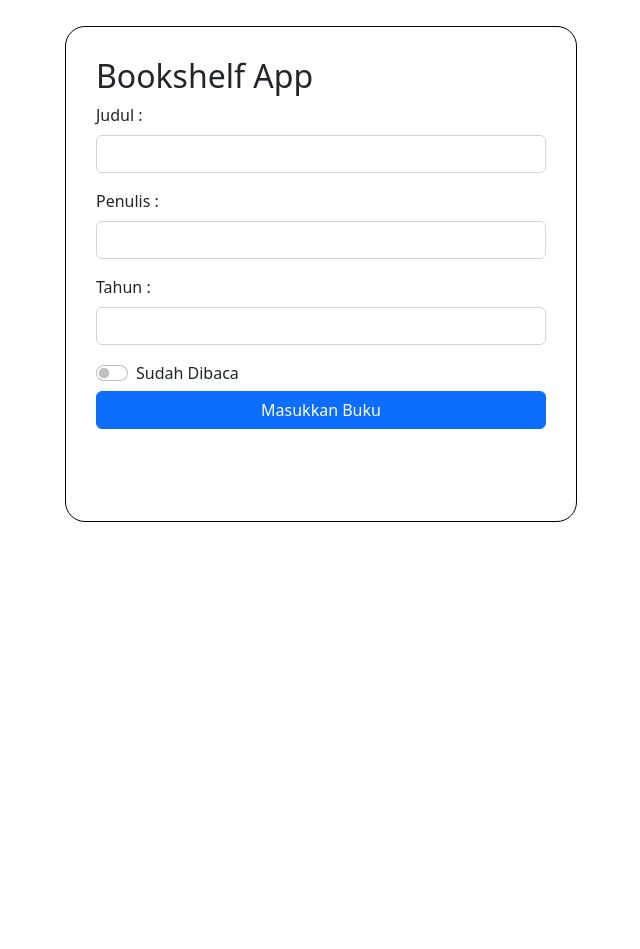
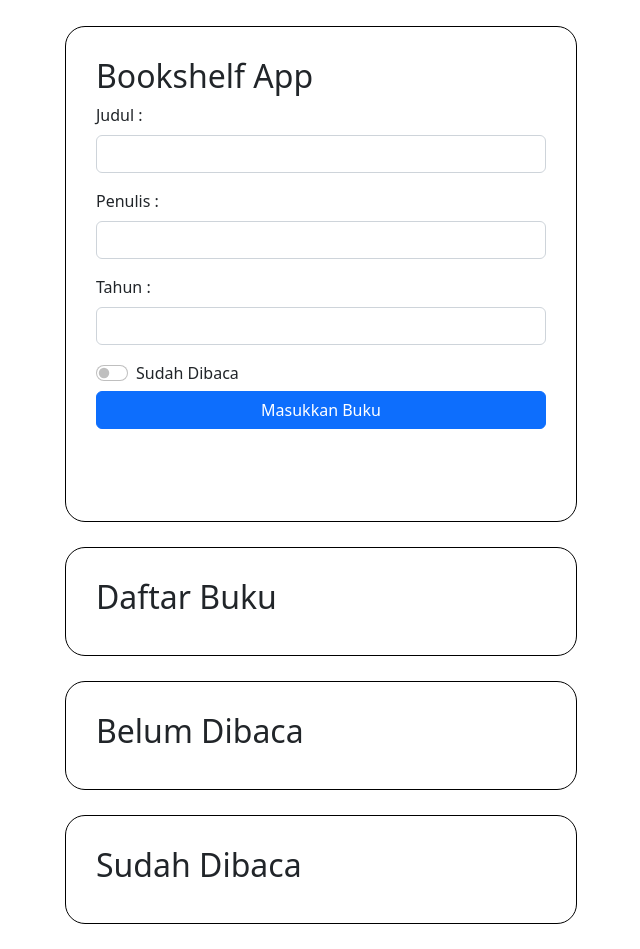
Before and after one commit to afrizalfathan/bookshelf-react, a React (Create React App) app: page / in a window 1280 px wide. Shown: the whole page, without its empty margins (319-959 px from the left). Before the commit the page ends 800 px from the top, so only its background shows below. Built offline with nearby package versions, Linux system fonts and the light colour scheme.

Commit message:
add font awesome and add function on masukkan buku button

```diff
--- a/package.json
+++ b/package.json
@@ -3,6 +3,8 @@
   "version": "0.1.0",
   "private": true,
   "dependencies": {
+    "@fortawesome/free-solid-svg-icons": "^6.2.0",
+    "@fortawesome/react-fontawesome": "^0.2.0",
     "@testing-library/jest-dom": "^5.16.5",
     "@testing-library/react": "^13.3.0",
     "@testing-library/user-event": "^13.5.0",
--- a/src/App.js
+++ b/src/App.js
@@ -1,39 +1,100 @@
 import "./style/style.css"
-import { Button, InputGroup, Form } from "react-bootstrap"
+import { useState, useRef } from "react"
+import { Button, Form } from "react-bootstrap"
+import Book from "./component/Book"
 
 const App = () => {
+    const [book, setBook] = useState([])
+    const [judul, setJudul] = useState("")
+    const [penulis, setPenulis] = useState("")
+    const [tahun, setTahun] = useState("")
+    const doneRead = useRef(false)
+
+    function generateKey() {
+        return Date.now()
+    }
+
+    function checkBook(e) {
+        const checkRead = doneRead.current.checked
+        e.preventDefault()
+
+        setBook([
+            ...book,
+            {
+                id: generateKey(),
+                judul,
+                penulis,
+                tahun,
+                done: checkRead,
+            },
+        ])
+
+        console.log(book)
+    }
+
+    function deleteButtonHandler(bookId) {
+        const filteredBook = book.filter((buku) => buku.id !== bookId)
+        setBook(filteredBook)
+    }
+
     return (
         <div className="App">
+            <div className="input-book">
                 <h2>Bookshelf App</h2>
                 <div className="input-container">
                     <Form>
                         <Form.Group className="mb-3">
                             <Form.Label>Judul :</Form.Label>
-                        <Form.Control type="email" />
+                            <Form.Control
+                                type="email"
+                                onChange={(e) => setJudul(e.target.value)}
+                            />
                         </Form.Group>
                         <Form.Group className="mb-3">
                             <Form.Label>Penulis :</Form.Label>
-                        <Form.Control type="text" />
+                            <Form.Control
+                                type="text"
+                                onChange={(e) => setPenulis(e.target.value)}
+                            />
                         </Form.Group>
                         <Form.Group className="mb-3">
                             <Form.Label>Tahun :</Form.Label>
-                        <Form.Control type="text" />
+                            <Form.Control
+                                type="text"
+                                onChange={(e) => setTahun(e.target.value)}
+                            />
                         </Form.Group>
                         <Form.Check
                             label="Sudah Dibaca"
                             type="switch"
                             id="custom-switch"
+                            ref={doneRead}
                         />
                         <Button
                             variant="primary"
                             type="submit"
                             className="tombol-input"
+                            onClick={checkBook}
                         >
                             Masukkan Buku
                         </Button>
                     </Form>
-                <div className="not-read"></div>
-                <div className="done-read"></div>
+                </div>
+            </div>
+            <div className="list-buku">
+                <h2>Daftar Buku</h2>
+                {book.map((buku) => (
+                    <Book
+                        buku={buku}
+                        deleteButtonHandler={deleteButtonHandler}
+                    />
+                ))}
+            </div>
+            <div className="not-read">
+                <h2>Belum Dibaca</h2>
+            </div>
+            <div className="done-read">
+                <h2>Sudah Dibaca</h2>
             </div>
         </div>
     )
--- /dev/null
+++ b/src/component/Book.js
@@ -0,0 +1,33 @@
+import { Button } from "react-bootstrap"
+import { faTrash, faCheck, faXmark } from "@fortawesome/free-solid-svg-icons"
+import { FontAwesomeIcon } from "@fortawesome/react-fontawesome"
+
+const Book = ({ buku, deleteButtonHandler }) => {
+    return (
+        <div className="book" key={buku.id}>
+            <div className="book-detail">
+                <h4>{buku.judul}</h4>
+                <p>{buku.tahun}</p>
+                <p>{buku.penulis}</p>
+            </div>
+
+            <div className="button-confirmation">
+                <Button variant="success">
+                    <FontAwesomeIcon icon={faCheck} />
+                </Button>
+
+                <Button variant="primary">
+                    <FontAwesomeIcon icon={faXmark} />
+                </Button>
+                <Button
+                    variant="warning"
+                    onClick={deleteButtonHandler.bind(this, buku.id)}
+                >
+                    <FontAwesomeIcon icon={faTrash} />
+                </Button>
+            </div>
+        </div>
+    )
+}
+
+export default Book
--- a/src/style/style.css
+++ b/src/style/style.css
@@ -4,7 +4,7 @@
     margin: 0%;
 }
 
-.App {
+.input-book {
     width: 40%;
     margin: 2% auto;
     border: 1px solid black;
@@ -17,3 +17,42 @@
     margin-top: 1%;
     width: 100%;
 }
+
+.list-buku {
+    width: 40%;
+    border: 1px solid black;
+    border-radius: 20px;
+    margin: 2% auto;
+    height: auto;
+    padding: 30px;
+}
+
+.not-read {
+    width: 40%;
+    border: 1px solid black;
+    border-radius: 20px;
+    margin: auto;
+    height: auto;
+    padding: 30px;
+}
+
+.done-read {
+    width: 40%;
+    border: 1px solid black;
+    border-radius: 20px;
+    margin: 2% auto;
+    height: auto;
+    padding: 30px;
+}
+
+.book {
+    border: 1px solid black;
+    margin-top: 4%;
+    border-radius: 20px;
+    padding: 15px;
+    display: flex;
+}
+
+.button-confirmation {
+    margin: 5% 0 0 60%;
+}
```
Also changed, not shown: 1 other file (tests, documents, lock files or other folders). Lines whose indentation alone changed are shown as unchanged.
